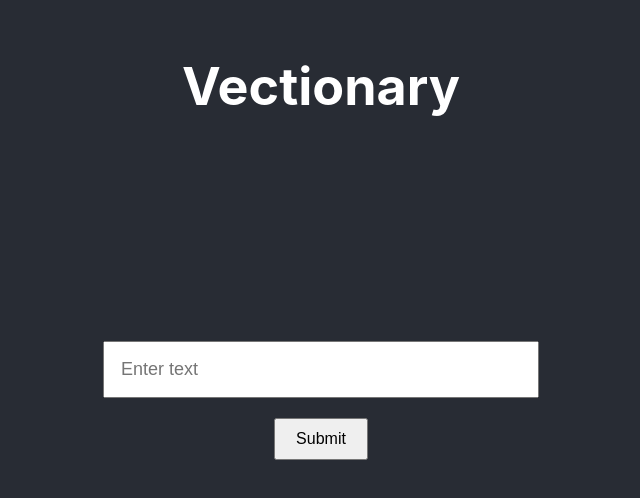
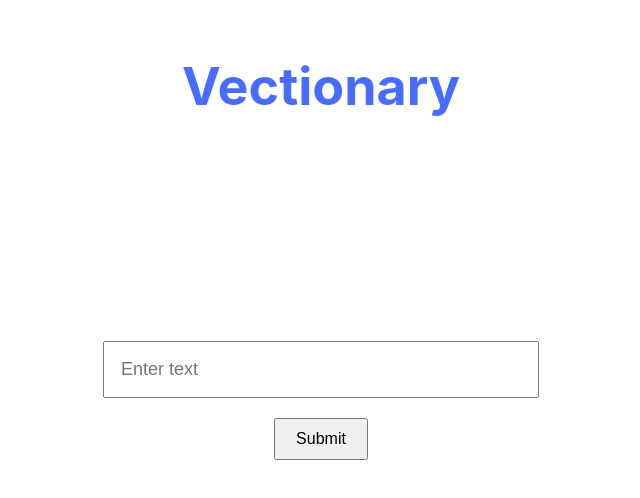
Before and after one commit to SD-2024-CS11/Vectionary-App, a React (Create React App) app in the folder vectionary-app/: page / in a window 1280 px wide. Shown: the top 498 px of the page, without its empty margins (319-959 px from the left). Built offline with nearby package versions, Linux system fonts and the light colour scheme.

Commit message:
played around with color palette

```diff
--- a/vectionary-app/package.json
+++ b/vectionary-app/package.json
@@ -8,7 +8,7 @@
     "@testing-library/user-event": "^13.5.0",
     "react": "^18.3.1",
     "react-dom": "^18.3.1",
-    "react-scripts": "5.0.1",
+    "react-scripts": "^5.0.1",
     "web-vitals": "^2.1.4"
   },
   "scripts": {
--- a/vectionary-app/src/App.css
+++ b/vectionary-app/src/App.css
@@ -14,14 +14,14 @@
 }
 
 .App-header {
-  background-color: #282c34;
+  background-color: #ffffff;
   min-height: 100vh;
   display: flex;
   flex-direction: column;
   align-items: center;
   justify-content: center;
   font-size: calc(10px + 2vmin);
-  color: white;
+  color: #486Cff;
 }
 
 .App-link {
```
Also changed, not shown: 1 other file (tests, documents, lock files or other folders).
